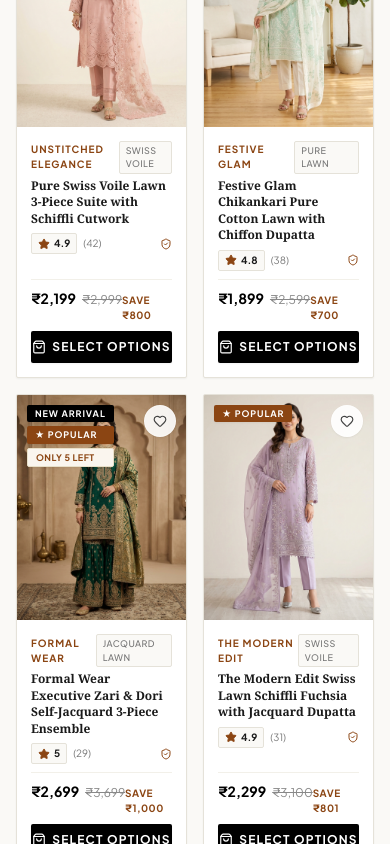
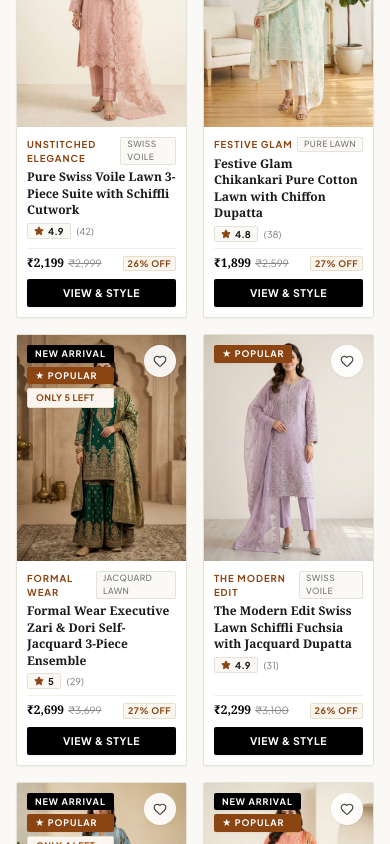
Before and after one commit to smfaraz/unstiched, a Next.js app: page / in a window 390 px wide. Shown: the part 5140-5984 px from the top of the page. Built offline with nearby package versions, Linux system fonts and the light colour scheme; a web font is replaced by a local one.

Commit message:
feat(catalog): redesign catalog page into sleek luxury boutique layout with clean category pills and mobile card hierarchy

```diff
--- a/app/products/page.tsx
+++ b/app/products/page.tsx
@@ -4,8 +4,7 @@ import React, { Suspense, useEffect } from 'react';
 import { useSearchParams } from 'next/navigation';
 import { useEcommerce } from '@/context/EcommerceContext';
 import ProductGrid from '@/components/ProductGrid';
-import Link from 'next/link';
-import { ChevronRight, Award, ShieldCheck, Truck, Scissors } from 'lucide-react';
+import CategoryPills from '@/components/CategoryPills';
 
 function ProductsCatalogContent() {
   const searchParams = useSearchParams();
@@ -28,62 +27,12 @@ function ProductsCatalogContent() {
   }, [searchParams, setFilters]);
 
   return (
-    <div className="space-y-8 pb-12">
-      {/* Editorial Catalog Hero Bar */}
-      <div className="bg-[#FAF5EE] border-b border-[#E8DFC8]">
-        <div className="max-w-7xl mx-auto px-4 sm:px-6 py-8 sm:py-12">
-          {/* Breadcrumb Navigation */}
-          <nav className="flex items-center gap-2 text-xs text-[#777] mb-4">
-            <Link href="/" className="hover:text-black transition">
-              Home
-            </Link>
-            <ChevronRight className="w-3.5 h-3.5" />
-            <span className="text-black font-semibold">Pakistani Designer Lawn Collection</span>
-            {filters.category && filters.category !== 'All' && (
-              <>
-                <ChevronRight className="w-3.5 h-3.5" />
-                <span className="text-[#8B4513] font-bold">{filters.category}</span>
-              </>
-            )}
-          </nav>
+    <div className="min-h-screen bg-[#FAF9F6] pb-16">
+      {/* Category Pills Strip */}
+      <CategoryPills />
 
-          <div className="flex flex-col md:flex-row md:items-end justify-between gap-6">
-            <div className="max-w-3xl space-y-2">
-              <div className="inline-flex items-center gap-1.5 bg-[#8B4513] text-white px-2.5 py-0.5 rounded-xs text-[10px] font-bold tracking-widest uppercase">
-                <Award className="w-3 h-3" />
-                <span>100% Original Pakistani Lawn Ateliers</span>
-              </div>
-              <h1 className="text-2xl sm:text-4xl lg:text-5xl font-serif font-bold text-[#1A1A1A]">
-                {filters.category && filters.category !== 'All'
-                  ? `${filters.category} Collection`
-                  : 'Pakistani Designer Lawn & Festive Suits'}
-              </h1>
-              <p className="text-xs sm:text-sm text-[#555] leading-relaxed">
-                Explore original embroidered Swiss lawn, festive luxury chiffons, and cutwork organzas imported directly from top Pakistani couture houses with custom boutique tailoring and 24h express dispatch across India.
-              </p>
-            </div>
-
-            {/* Quick Guarantees Pill */}
-            <div className="hidden lg:flex flex-col gap-2 text-xs text-[#444] bg-white/80 p-4 rounded-xs border border-[#E8DFC8] shadow-xs">
-              <div className="flex items-center gap-2">
-                <ShieldCheck className="w-4 h-4 text-[#8B4513]" />
-                <span>Original Brand Hologram Tags</span>
-              </div>
-              <div className="flex items-center gap-2">
-                <Scissors className="w-4 h-4 text-[#8B4513]" />
-                <span>Custom Stitching & Lining Included</span>
-              </div>
-              <div className="flex items-center gap-2">
-                <Truck className="w-4 h-4 text-[#8B4513]" />
-                <span>Cash on Delivery & UPI Pan-India</span>
-              </div>
-            </div>
-          </div>
-        </div>
-      </div>
-
-      {/* Main Filter & Products Grid Component */}
-      <div className="max-w-7xl mx-auto px-4 sm:px-6">
+      {/* Main Catalog Section */}
+      <div className="max-w-7xl mx-auto px-3 sm:px-6 py-4 sm:py-8">
         <ProductGrid />
       </div>
     </div>
--- a/components/ProductCard.tsx
+++ b/components/ProductCard.tsx
@@ -193,7 +193,7 @@ export default function ProductCard({ product }: ProductCardProps) {
                 className="w-full text-left bg-[#FAF9F6] hover:bg-[#F2F0E9] p-2 rounded-xs text-xs font-semibold text-[#1A1A1A] flex items-center justify-between border border-[#E5E2D9] transition active:scale-98"
               >
                 <span>Ready to Wear (M – 38)</span>
-                <span className="text-[10px] text-black font-bold">+₹1,199</span>
+                <span className="text-[10px] text-black font-bold">+₹499</span>
               </button>
               <Link
                 href={`/products/${product.id}`}
@@ -207,14 +207,14 @@ export default function ProductCard({ product }: ProductCardProps) {
       </div>
 
       {/* Product Details Area */}
-      <div className="p-3.5 sm:p-4 flex flex-col justify-between flex-1 gap-2">
+      <div className="p-2.5 sm:p-4 flex flex-col justify-between flex-1 gap-1.5 sm:gap-2">
         <div>
           {/* Brand & Authentic Badge */}
-          <div className="flex items-center justify-between text-[11px] mb-1">
-            <span className="font-bold text-[#8B4513] uppercase tracking-widest text-[10px]">
+          <div className="flex items-center justify-between text-[10px] sm:text-[11px] mb-1">
+            <span className="font-bold text-[#8B4513] uppercase tracking-widest text-[9.5px] sm:text-[10px]">
               {product.brand}
             </span>
-            <span className="text-[9px] text-[#777] font-medium bg-[#FAF9F6] px-1.5 py-0.5 rounded-xs border border-[#E5E2D9] uppercase tracking-wider">
+            <span className="text-[8.5px] sm:text-[9px] text-[#777] font-medium bg-[#FAF9F6] px-1.5 py-0.2 sm:py-0.5 rounded-xs border border-[#E5E2D9] uppercase tracking-wider">
               {product.fabric}
             </span>
           </div>
@@ -222,49 +222,48 @@ export default function ProductCard({ product }: ProductCardProps) {
           {/* Title */}
           <Link
             href={`/products/${product.id}`}
-            className="text-xs sm:text-sm font-serif font-semibold text-[#1A1A1A] line-clamp-2 hover:text-[#8B4513] cursor-pointer transition leading-snug block"
+            className="text-xs sm:text-sm font-serif font-semibold text-[#1A1A1A] line-clamp-1 sm:line-clamp-2 hover:text-[#8B4513] cursor-pointer transition leading-snug block"
             title={product.title}
           >
             {product.title}
           </Link>
 
           {/* Rating */}
-          <div className="flex items-center gap-1.5 mt-1.5">
-            <div className="flex items-center bg-[#FAF9F6] text-[#1A1A1A] px-1.5 py-0.5 rounded-xs border border-[#E5E2D9] text-[10px] font-bold">
-              <Star className="w-3 h-3 fill-[#8B4513] text-[#8B4513] mr-1" />
+          <div className="flex items-center gap-1.5 mt-1 sm:mt-1.5">
+            <div className="flex items-center bg-[#FAF9F6] text-[#1A1A1A] px-1.5 py-0.2 sm:py-0.5 rounded-xs border border-[#E5E2D9] text-[9.5px] sm:text-[10px] font-bold">
+              <Star className="w-2.5 h-2.5 sm:w-3 sm:h-3 fill-[#8B4513] text-[#8B4513] mr-1" />
               <span>{product.rating}</span>
             </div>
-            <span className="text-[10px] text-[#777]">({product.reviewCount})</span>
-            <span className="text-[10px] text-[#555] font-medium ml-auto flex items-center gap-0.5">
-              <ShieldCheck className="w-3 h-3 text-[#8B4513]" />
-              <span className="hidden sm:inline">100% Original</span>
+            <span className="text-[9.5px] sm:text-[10px] text-[#777]">({product.reviewCount})</span>
+            <span className="text-[9px] sm:text-[10px] text-[#2E7D32] font-semibold ml-auto hidden sm:flex items-center gap-0.5">
+              <ShieldCheck className="w-3 h-3 text-[#2E7D32]" />
+              <span>Original</span>
             </span>
           </div>
         </div>
 
         {/* Price & Mobile Add CTA */}
-        <div className="pt-2 border-t border-[#F2F0E9]">
-          <div className="flex items-baseline justify-between">
-            <div className="flex items-baseline gap-1.5">
-              <span className="text-sm sm:text-base font-bold text-black">
+        <div className="pt-1.5 sm:pt-2 border-t border-[#F2F0E9]">
+          <div className="flex items-baseline justify-between gap-1">
+            <div className="flex items-baseline gap-1 sm:gap-1.5 flex-wrap">
+              <span className="text-xs sm:text-base font-serif font-bold text-black">
                 {formatPrice(product.price)}
               </span>
-              <span className="text-xs text-[#888] line-through">
+              <span className="text-[10px] sm:text-xs text-[#888] line-through">
                 {formatPrice(product.originalPrice)}
               </span>
             </div>
-            <span className="text-[10px] text-[#8B4513] font-bold uppercase tracking-wider">
-              Save {formatPrice(product.originalPrice - product.price)}
+            <span className="text-[9px] sm:text-[10px] text-[#8B4513] font-bold uppercase tracking-wider shrink-0 bg-[#FAF5EE] px-1 py-0.2 rounded-xs border border-[#E8DFC8]">
+              {product.discountPercent}% OFF
             </span>
           </div>
 
-          {/* Mobile direct button */}
+          {/* Mobile Direct Button */}
           <Link
             href={`/products/${product.id}`}
-            className="sm:hidden mt-2 w-full bg-black active:bg-[#222] text-white py-2 rounded-xs text-xs uppercase tracking-widest font-bold flex items-center justify-center gap-1.5 shadow-xs"
+            className="sm:hidden mt-2 w-full bg-black active:bg-[#222] text-white py-1.5 rounded-xs text-[10.5px] uppercase tracking-wider font-bold flex items-center justify-center gap-1 shadow-xs"
           >
-            <ShoppingBag className="w-3.5 h-3.5 text-white" />
-            <span>Select Options</span>
+            <span>View & Style</span>
           </Link>
         </div>
       </div>
```
Also changed, not shown: components/ProductGrid.tsx (+17 -18 lines), 1 other file (tests, documents, lock files or other folders).
